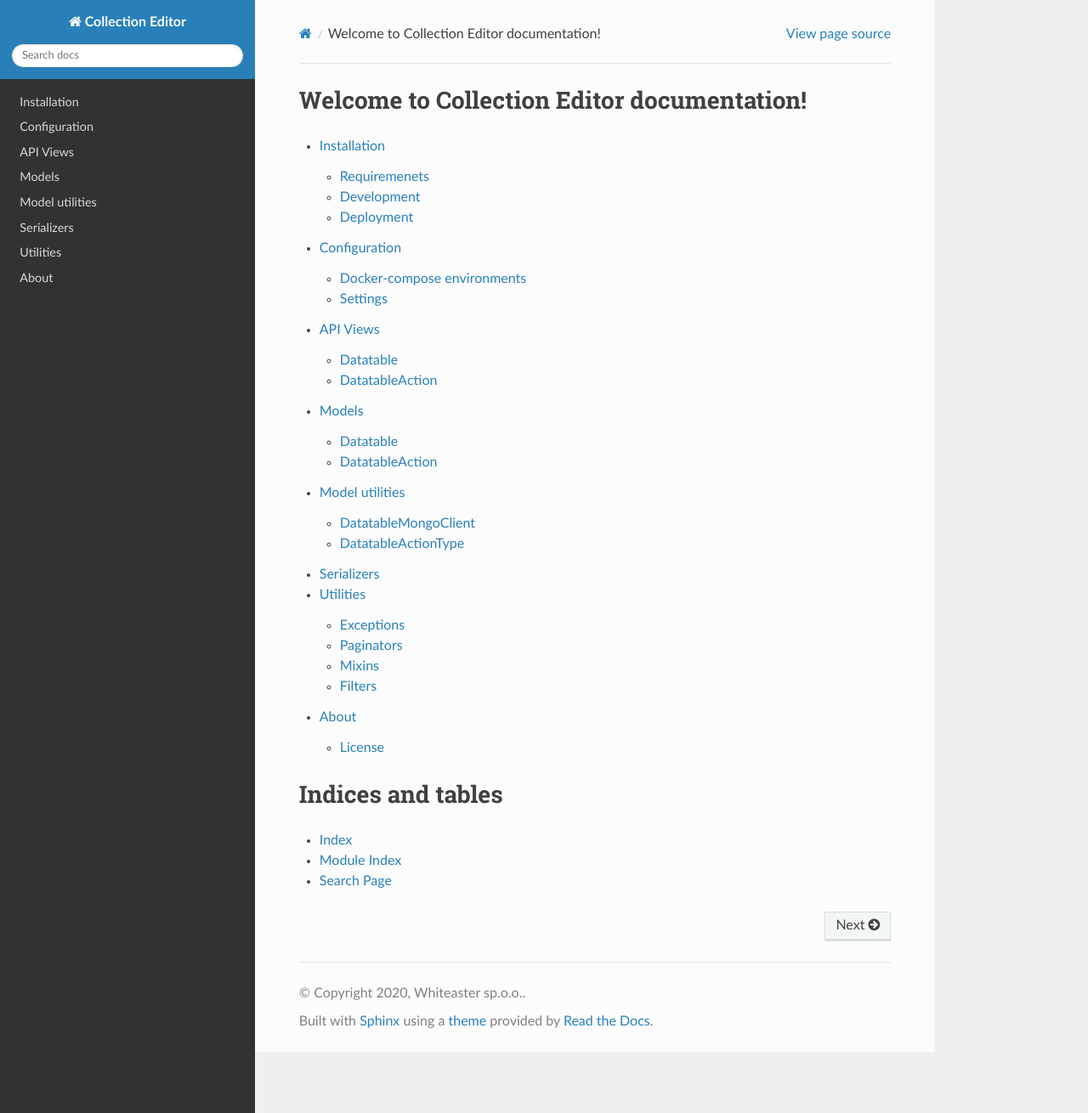
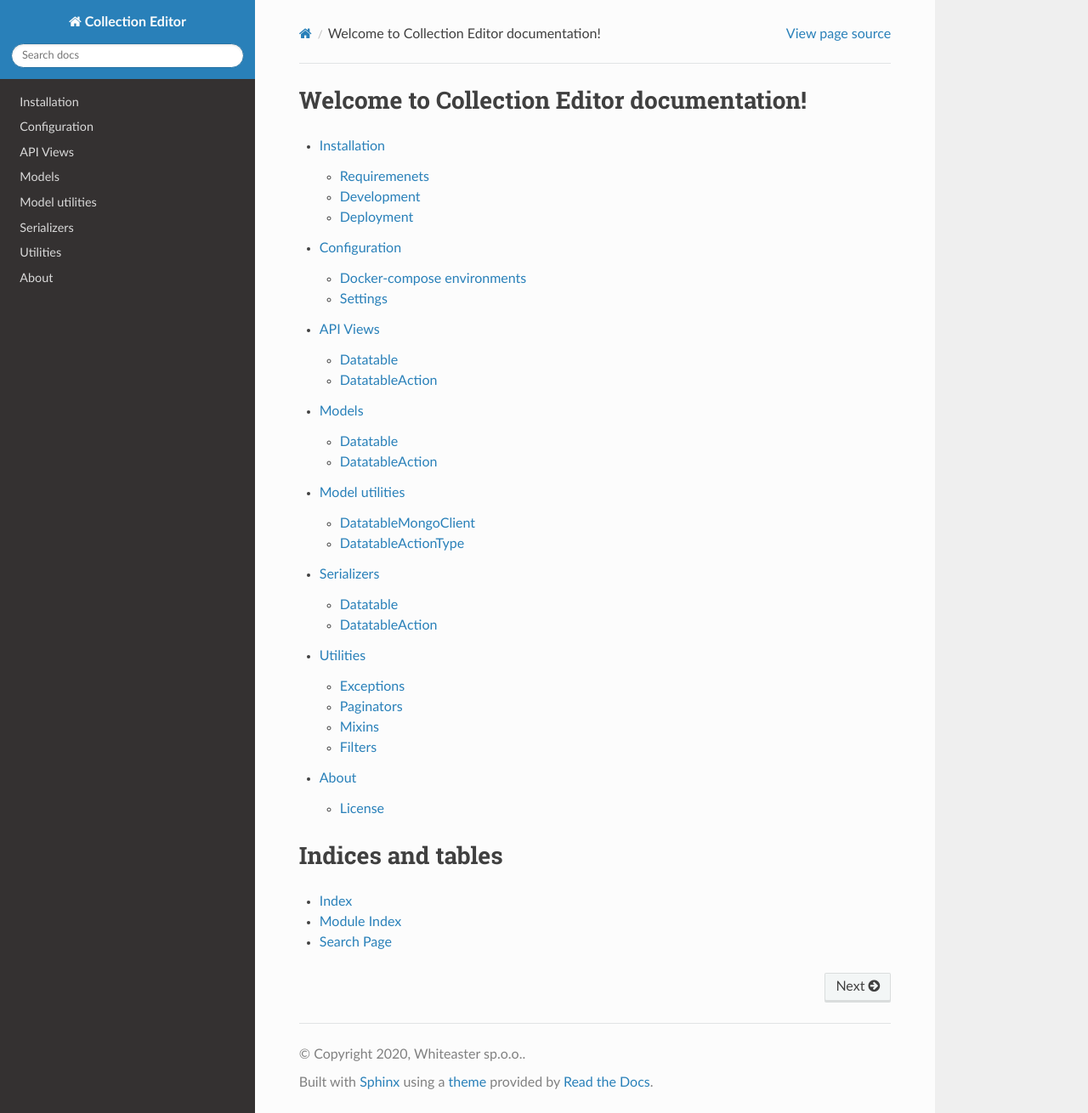
Before and after one commit to OpenForestData/Collection-Editor, a Sphinx documentation site: the page built from docs/index.rst, in a window 1280 px wide and 1310 px high. Shown: the whole window at 85% size. Built offline with Sphinx 7.4.7 and the Read the Docs theme 2.0.0, drawn with Linux system fonts in a browser that asks for light colours.

Commit message:
Final doc fixes

```diff
--- a/docs/modules/configuration.rst
+++ b/docs/modules/configuration.rst
@@ -55,7 +55,7 @@ Settings
 --------
 Default, created on the start of an application permissions group names:
 
-``READONLY_GROUP_NAME = 'ReadOnly'``
-``READWRITE_GROUP_NAME = 'ReadWrite'``
+| ``READONLY_GROUP_NAME = 'ReadOnly'``
+| ``READWRITE_GROUP_NAME = 'ReadWrite'``
 
 In case of changing those names the change has to be also implemented in ``core/fixtures/initial_groups.json`` file.
--- a/docs/modules/serializers.rst
+++ b/docs/modules/serializers.rst
@@ -1,5 +1,11 @@
 Serializers
 ===========
+
+Datatable
+---------
+
+General
+^^^^^^^
 
 .. autoclass:: core.serializers.datatable.DatatableReadOnlySerializer
     :members:
@@ -10,13 +16,18 @@ Serializers
 .. autoclass:: core.serializers.datatable.DatatableExportSerializer
     :members:
 
+Row operation
+^^^^^^^^^^^^^
 
-.. autoclass:: core.serializers.datatable.DatatableActionReadOnlySerializer
+.. autoclass:: core.serializers.datatable_rows.DatatableRowsReadOnlySerializer
+    :members:
+
+.. autoclass:: core.serializers.datatable_rows.DatatableRowsSerializer
     :members:
 
 
-.. autoclass:: core.serializers.datatable.DatatableRowsReadOnlySerializer
+DatatableAction
+---------------
+
+.. autoclass:: core.serializers.datatable_action.DatatableActionReadOnlySerializer
     :members:
-
-.. autoclass:: core.serializers.datatable.DatatableRowsSerializer
-    :members:
```
Also changed, not shown: .gitlab-ci.yml, 1 other file.
